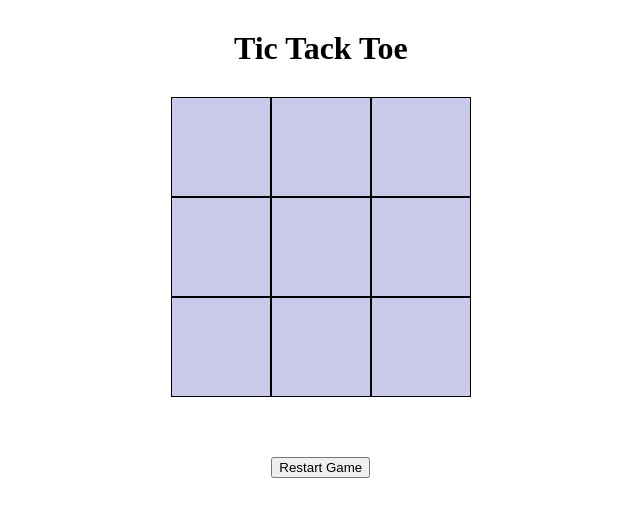
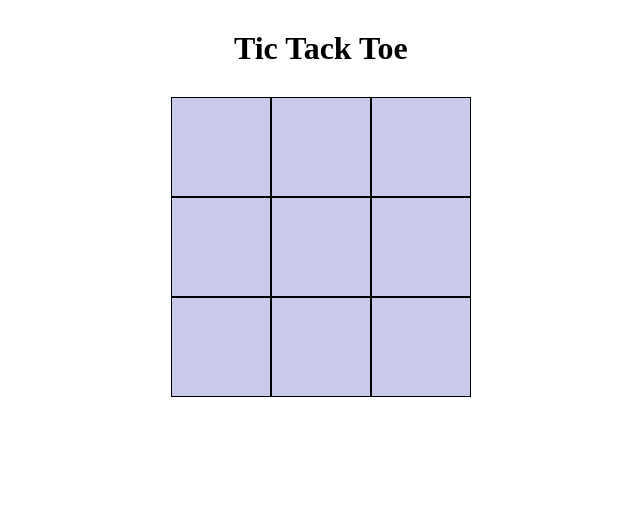
Before and after one commit to Ermosparis/Tic-Tac-Toe-React-Typescript, a React app: page / in a window 1280 px wide. Shown: the top 516 px of the page, without its empty margins (256-896 px from the left). Built offline with nearby package versions, Linux system fonts and the light colour scheme; the HTML template or start-up script is replaced by a standard one.

Commit message:
Final project

```diff
--- a/src/components/Board/index.tsx
+++ b/src/components/Board/index.tsx
@@ -26,9 +26,11 @@ const Board = ({ drawXandO, board, winner, disable, restartGame }: BoardProps) =
       </div>
     ))}
     <h1>{winner && (winner !== "tie" ? `The winner is ${winner}` : `It's a tie!`)}</h1>
-    <button className="restartBtn" type="button" onClick={restartGame}>
-      Restart Game
-    </button>
+    {winner && (
+      <button className="restartBtn" type="button" onClick={restartGame}>
+        Restart Game
+      </button>
+    )}
   </div>
 );
 
--- a/src/components/Game/index.tsx
+++ b/src/components/Game/index.tsx
@@ -18,6 +18,7 @@ const Game = () => {
   const restartGamed = () => {
     setBoard(helpers.drawBoard(rows, cols));
     setDisable(false);
+    setWinner(null);
   };
 
   const makeAImove = (arr: Array<any>) => {
```
